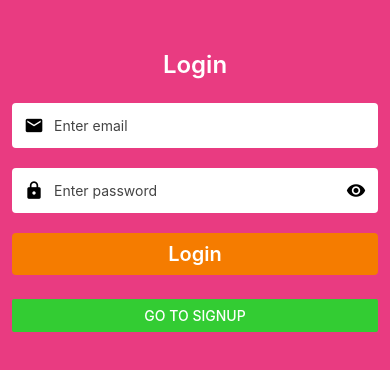
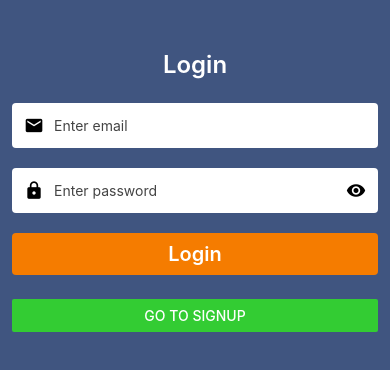
Before and after one commit to eknigge/AD430, a React Native app: screen /Home in a window 390 px wide. Shown: the top 370 px of the page. Built offline with nearby package versions, Linux system fonts and the light colour scheme; no server answers.

Commit message:
added MapView back into HomeScreen after login

```diff
--- a/App.js
+++ b/App.js
@@ -1,6 +1,5 @@
 import * as React from 'react';
-// import MapView from 'react-native-maps';
-import { StyleSheet, Text, View, Dimensions } from 'react-native';
+import { StyleSheet, Dimensions } from 'react-native';
 import Routes from './navigation';
 
 export default function App() {
--- a/screens/HomeScreen.js
+++ b/screens/HomeScreen.js
@@ -1,10 +1,17 @@
 import { StatusBar } from 'expo-status-bar';
 import React, { useContext } from 'react';
-import { StyleSheet, Text, View } from 'react-native';
+import {
+    StyleSheet,
+    Text,
+    View,
+    Dimensions,
+    TouchableOpacity,
+} from 'react-native';
 
 import { IconButton } from '../components';
 import Firebase from '../config/firebase';
 import { AuthenticatedUserContext } from '../navigation/AuthenticatedUserProvider';
+import MapView from 'react-native-maps';
 
 const auth = Firebase.auth();
 
@@ -19,6 +26,8 @@ export default function HomeScreen() {
     };
     return (
         <View style={styles.container}>
+            <MapView style={styles.map} />
+            <TouchableOpacity style={styles.overlay}>
                 <StatusBar style="dark-content" />
                 <View style={styles.row}>
                     <Text style={styles.title}>Welcome {user.email}!</Text>
@@ -30,17 +39,12 @@ export default function HomeScreen() {
                     />
                 </View>
                 <Text style={styles.text}>Your UID is: {user.uid} </Text>
+            </TouchableOpacity>
         </View>
     );
 }
 
 const styles = StyleSheet.create({
-    container: {
-        flex: 1,
-        backgroundColor: '#e93b81',
-        paddingTop: 50,
-        paddingHorizontal: 12,
-    },
     row: {
         flexDirection: 'row',
         justifyContent: 'space-between',
@@ -57,4 +61,21 @@ const styles = StyleSheet.create({
         fontWeight: 'normal',
         color: '#fff',
     },
+    container: {
+        flex: 1,
+        backgroundColor: '#fff',
+        alignItems: 'center',
+        justifyContent: 'center',
+    },
+    map: {
+        width: Dimensions.get('window').width,
+        height: Dimensions.get('window').height,
+    },
+    overlay: {
+        position: 'absolute',
+        bottom: 50,
+        padding: 10,
+        borderRadius: 10,
+        backgroundColor: '#A9A9A9',
+    },
 });
--- a/screens/LoginScreen.js
+++ b/screens/LoginScreen.js
@@ -100,7 +100,7 @@ export default function LoginScreen({ navigation }) {
 const styles = StyleSheet.create({
     container: {
         flex: 1,
-        backgroundColor: '#e93b81',
+        backgroundColor: '#405580',
         paddingTop: 50,
         paddingHorizontal: 12,
     },
--- a/screens/SignupScreen.js
+++ b/screens/SignupScreen.js
@@ -100,7 +100,7 @@ export default function SignupScreen({ navigation }) {
 const styles = StyleSheet.create({
     container: {
         flex: 1,
-        backgroundColor: '#e93b81',
+        backgroundColor: '#405580',
         paddingTop: 50,
         paddingHorizontal: 12,
     },
```
Lines whose indentation alone changed are shown as unchanged.
